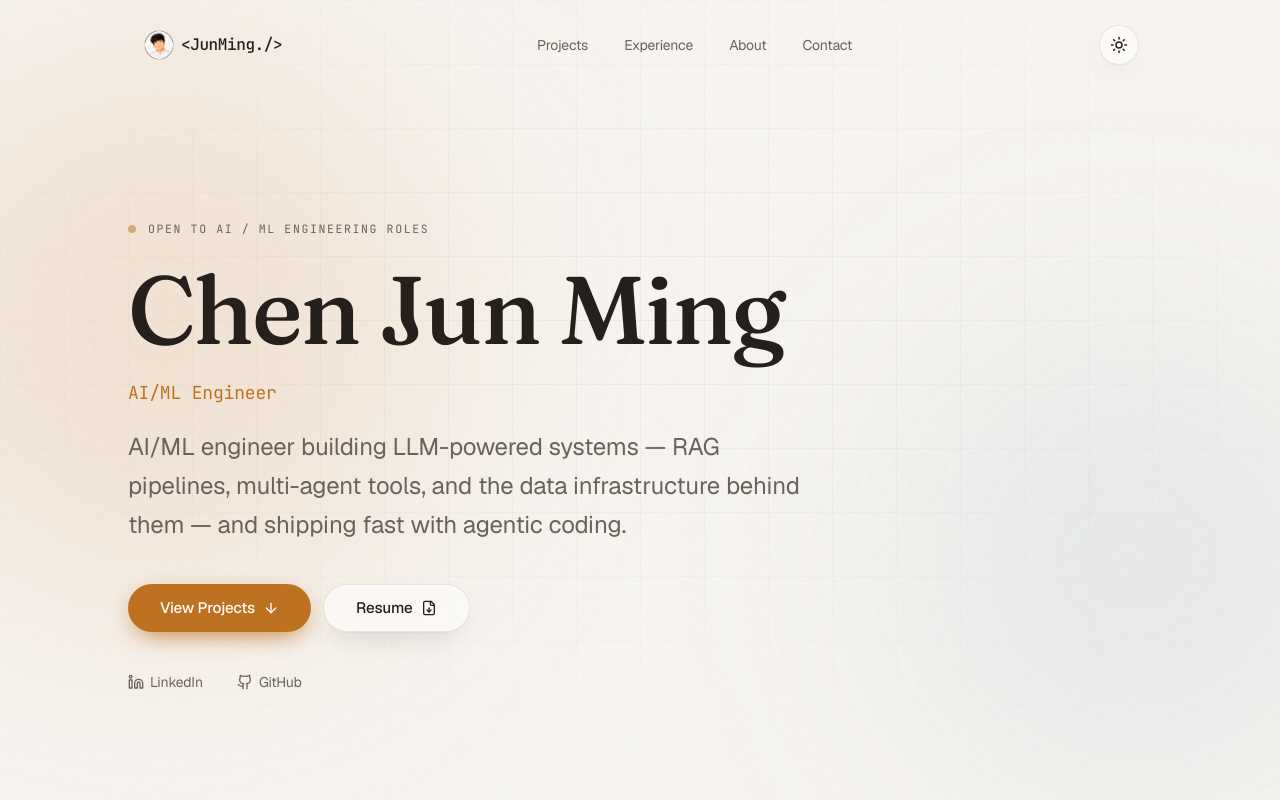
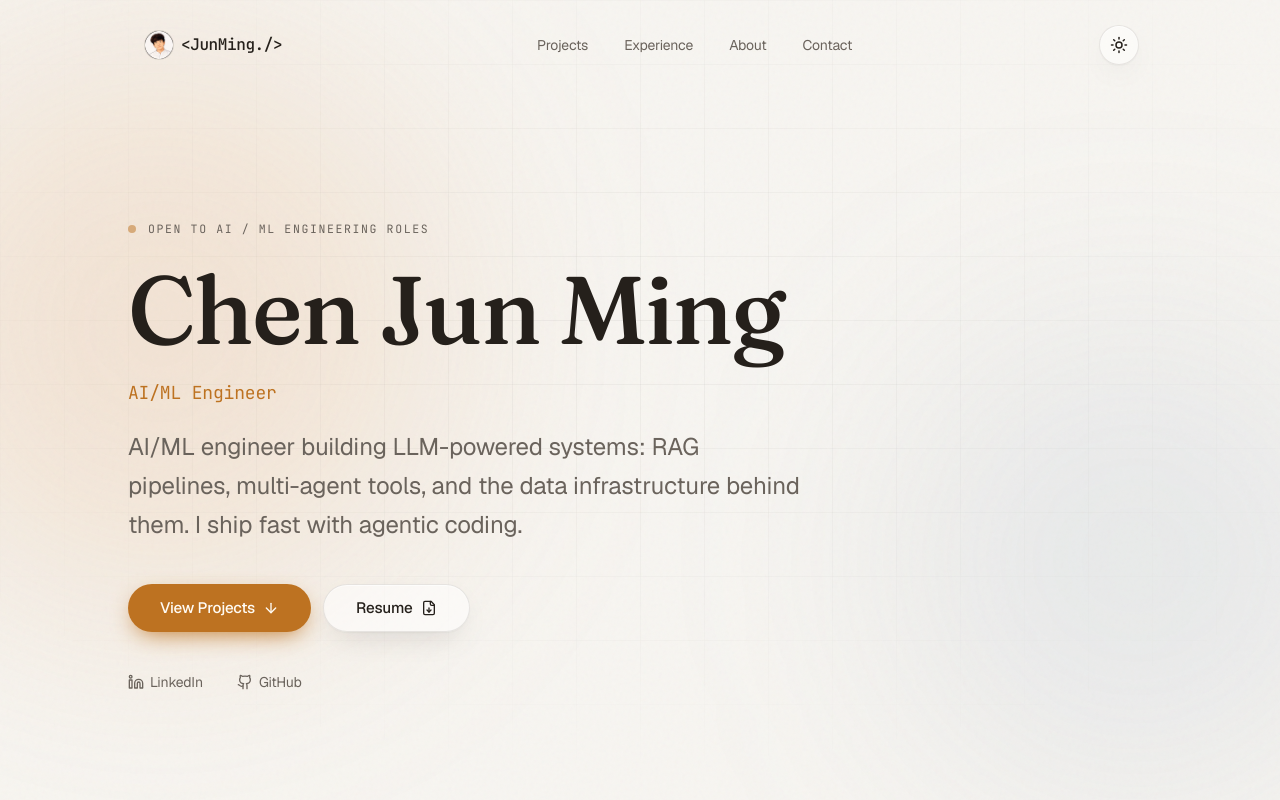
Before and after one commit to junmingg/portfolio, a React (Vite) app: page / in a window 1280 px wide. Shown: the top 800 px of the page. Built offline with nearby package versions, Linux system fonts and the light colour scheme.

Commit message:
chore: update hero

```diff
--- a/src/data/site.ts
+++ b/src/data/site.ts
@@ -7,7 +7,7 @@ export const site = {
   email: "chenjm246@gmail.com",
   resume: `${import.meta.env.BASE_URL}resume.pdf`,
   tagline:
-    "AI/ML engineer building LLM-powered systems — RAG pipelines, multi-agent tools, and the data infrastructure behind them — and shipping fast with agentic coding.",
+    "AI/ML engineer building LLM-powered systems: RAG pipelines, multi-agent tools, and the data infrastructure behind them. I ship fast with agentic coding.",
   about: [
     "I'm an AI/ML engineer who builds production systems around machine learning and large language models. I pair solid ML fundamentals with modern tooling, and I'm happiest taking an ambiguous problem and turning it into something that ships.",
     "Right now I'm a Software Engineer at Modular Asset Management, building Python data pipelines on Airflow and Kubernetes plus autonomous agents that pull, reconcile, and comment on trading data. I lean heavily on agentic coding workflows like Claude Code to move fast without cutting corners. Before that I was a Senior AI Engineer at ST Engineering, where I built RAG chatbots and multi-agent systems, and a Data Scientist at Yokogawa and Ai Palette, working across computer-vision OCR, vector search, and generative AI.",
```
